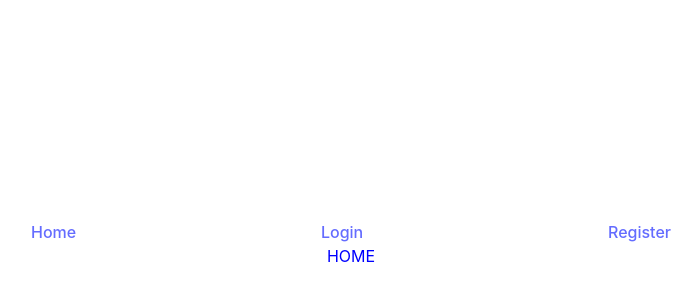
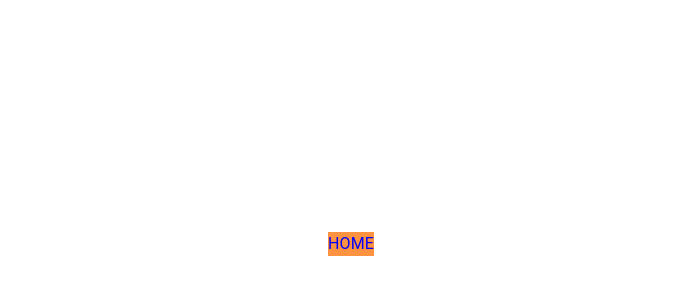
Before and after one commit to DearSmc/Connext_Frontend, a React (Vite) app: page / in a window 1280 px wide. Shown: the part 156-456 px from the top of the page, without its empty margins (289-989 px from the left). Built offline with nearby package versions, Linux system fonts and the light colour scheme.

Commit message:
clean code

```diff
--- a/src/App.tsx
+++ b/src/App.tsx
@@ -1,64 +1,27 @@
-import { useState } from "react";
-import reactLogo from "./assets/react.svg";
 import "./App.css";
 import "./index.css";
+import CssBaseline from '@mui/material/CssBaseline';
 import { RouterProvider, Link } from "react-router-dom";
 import { createTheme, ThemeProvider } from "@mui/material/styles";
 
 import router from "./router";
-
-import Button from "@mui/material/Button";
-import ButtonGroup from "@mui/material/ButtonGroup";
 import CircularProgress from "@mui/material/CircularProgress";
 
 let theme = createTheme({
   palette: {
     primary: {
-      main: "#0052cc",
-    },
-    secondary: {
-      main: "#edf2ff",
+      main: "#FD9340",
     },
   },
 });
 
 function App() {
-  // const [count, setCount] = useState(0);
 
   return (
     <ThemeProvider theme={theme}>
+      <CssBaseline />
       <RouterProvider router={router} fallbackElement={<CircularProgress />} />
     </ThemeProvider>
-    // <div className="App">
-    //   <div>
-    //     <a href="https://vitejs.dev" target="_blank">
-    //       <img src="/vite.svg" className="logo" alt="Vite logo" />
-    //     </a>
-    //     <a href="https://reactjs.org" target="_blank">
-    //       <img src={reactLogo} className="logo react" alt="React logo" />
-    //     </a>
-    //   </div>
-    //   <h1>Vite + React</h1>
-    //   <div className="card">
-    //     <button onClick={() => setCount((count) => count + 1)}>
-    //       count is {count}
-    //     </button>
-    //     <p>
-    //       Edit <code>src/App.tsx</code> and save to test HMR
-    //     </p>
-    //   </div>
-    //   <p className="read-the-docs">
-    //     Click on the Vite and React logos to learn more
-    //   </p>
-    //   <ButtonGroup
-    //     variant="outlined"
-    //     aria-label="outlined primary button group"
-    //   >
-    //     <Button onClick={() => alert("Hello World")}>One</Button>
-    //     <Button>Two</Button>
-    //     <Button>Three</Button>
-    //   </ButtonGroup>
-    // </div>
   );
 }
 
--- a/src/router.tsx
+++ b/src/router.tsx
@@ -1,5 +1,4 @@
 import { createBrowserRouter, Link, Outlet } from "react-router-dom";
-import { createTheme, ThemeProvider } from "@mui/material/styles";
 
 import Login from "./pages/Login";
 import Home from "./pages/Home";
@@ -19,19 +18,25 @@ const Navbar = () => (
 
 //ref https://stackoverflow.com/questions/74168742/how-to-template-jsx-with-createbrowserrouter
 //TODO: create header and add header to router
-const HeaderLayout = () => (
-  <>
-    <header>
+const Layout = () => (
+  <Box
+    sx={{
+      width: "100%",
+      height: "100%",
+      backgroundColor: "primary.main",
+    }}
+  >
+    {/* <header>
       <Navbar />
-    </header>
+    </header> */}
     <Outlet />
-  </>
+  </Box>
 );
 
 // ref https://reactrouter.com/en/main/routers/create-browser-router
 const router = createBrowserRouter([
   {
-    element: <HeaderLayout />,
+    element: <Layout />,
     errorElement: <NotFound404 />,
     children: [
       {
```
